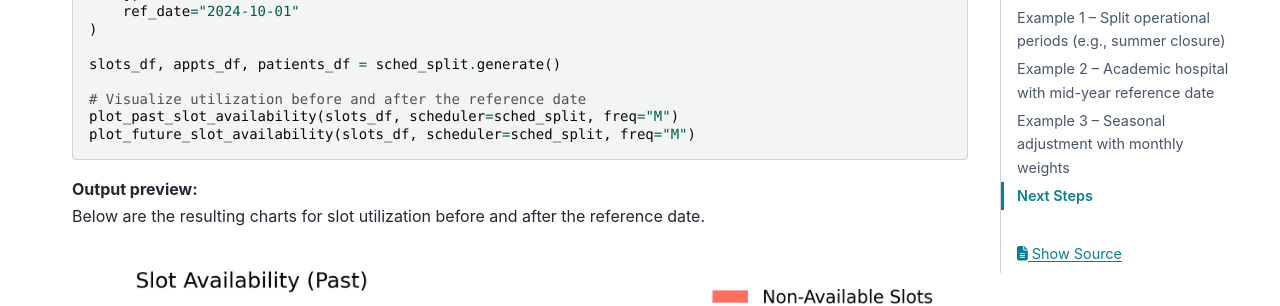
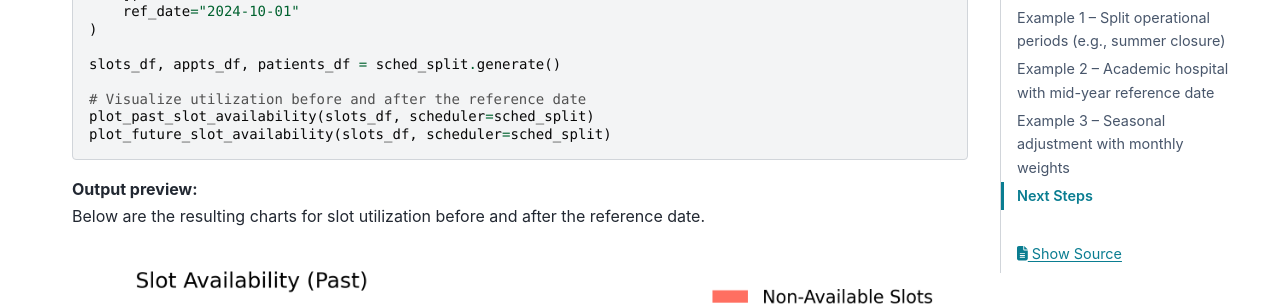
Before and after one commit to carogaltier/medscheduler, a Sphinx documentation site: the page built from docs/examples/simulation_windows_seasonal_activity.md, in a window 1280 px wide and 900 px high, scrolled down 851 px. Shown: the part 152-458 px from the top of the window. Built offline with Sphinx 7.4.7 and the PyData theme 0.15.4, drawn with Linux system fonts in a browser that asks for light colours.

Commit message:
Update simulation_windows_seasonal_activity.md

````diff
--- a/docs/examples/simulation_windows_seasonal_activity.md
+++ b/docs/examples/simulation_windows_seasonal_activity.md
@@ -34,8 +34,8 @@
 slots_df, appts_df, patients_df = sched_split.generate()
 
 # Visualize utilization before and after the reference date
-plot_past_slot_availability(slots_df, scheduler=sched_split, freq="M")
-plot_future_slot_availability(slots_df, scheduler=sched_split, freq="M")
+plot_past_slot_availability(slots_df, scheduler=sched_split)
+plot_future_slot_availability(slots_df, scheduler=sched_split)
 ```
 
 
@@ -66,8 +66,8 @@
 slots_df, appts_df, patients_df = sched_academic.generate()
 
 # Monthly aggregation for easier interpretation
-plot_past_slot_availability(slots_df, scheduler=sched_academic, freq="M")
-plot_future_slot_availability(slots_df, scheduler=sched_academic, freq="M")
+plot_past_slot_availability(slots_df, scheduler=sched_academic)
+plot_future_slot_availability(slots_df, scheduler=sched_academic, freq="D")
 ```
 
 **Output preview:**
````
